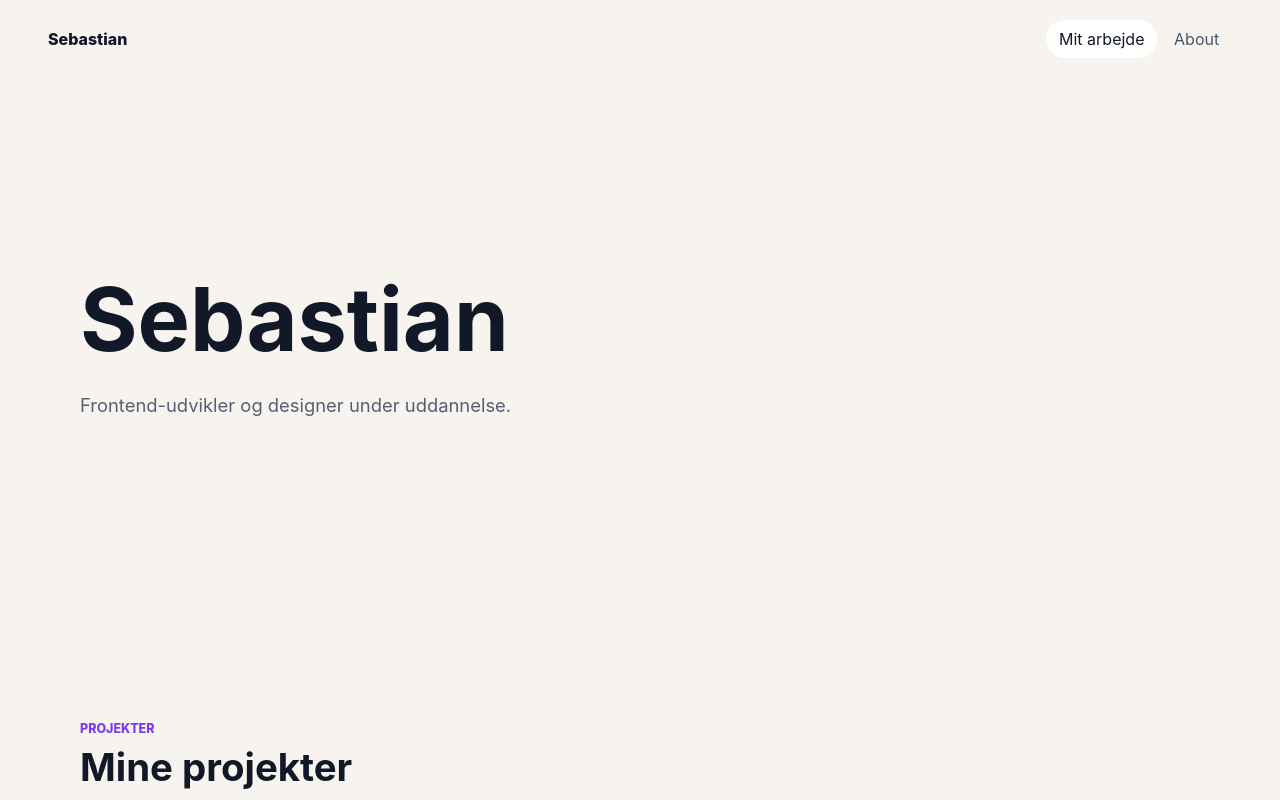
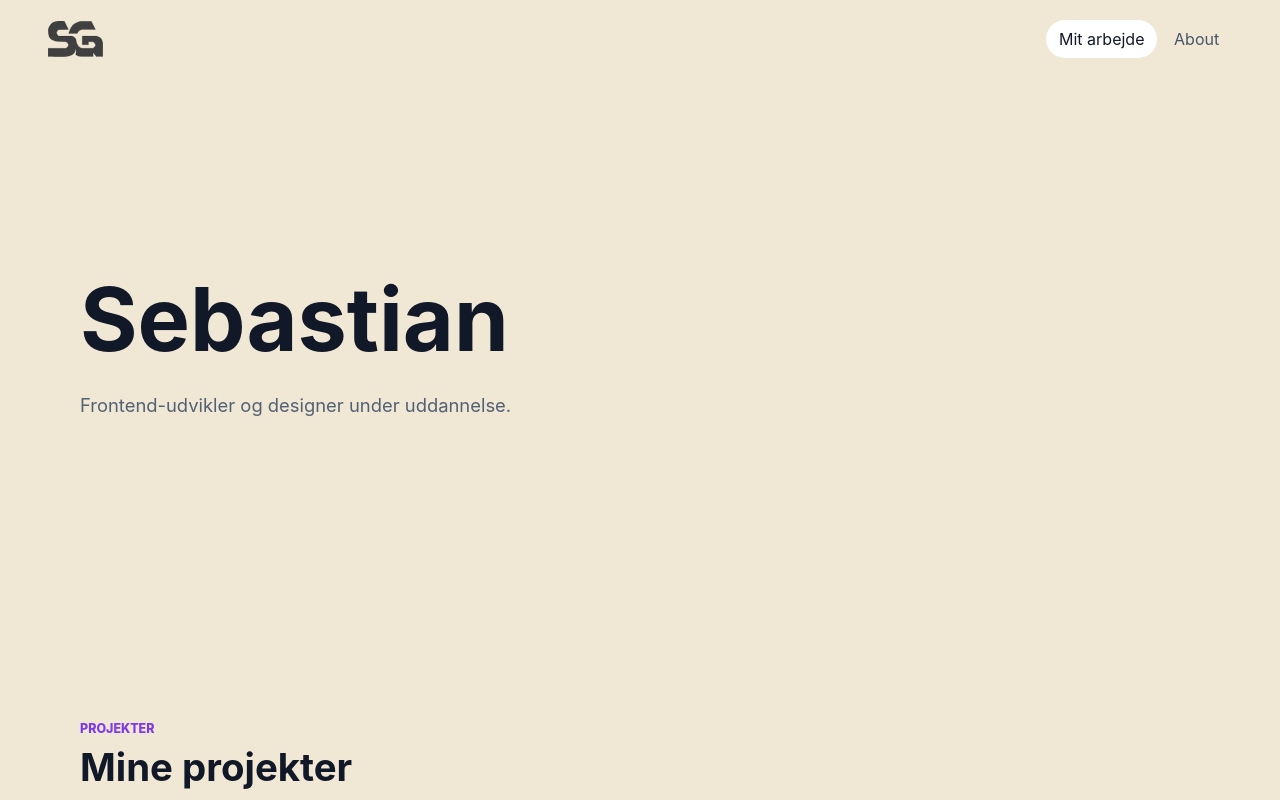
Before and after one commit to Sebbbenator/sebbbenator.github.io, a React (Vite) app: page / in a window 1280 px wide. Shown: the top 800 px of the page. Built offline with nearby package versions, Linux system fonts and the light colour scheme.

Commit message:
tilføjet logo

```diff
--- a/src/components/Navbar.jsx
+++ b/src/components/Navbar.jsx
@@ -27,7 +27,11 @@
   return (
     <header className={`site-header${scrolled ? " scrolled" : ""}`}>
       <NavLink className="brand" to="/">
-        Sebastian
+        <img
+          alt="Sebastian"
+          className="brand-logo"
+          src={`${import.meta.env.BASE_URL}logo.svg`}
+        />
       </NavLink>
 
       <nav className="site-nav" aria-label="Primær navigation">
--- a/src/css/base.css
+++ b/src/css/base.css
@@ -2,7 +2,7 @@
   font-family: Inter, ui-sans-serif, system-ui, -apple-system, BlinkMacSystemFont,
     "Segoe UI", sans-serif;
 
-  --color-bg: #f7f4ef;
+  --color-bg: #f0e7d5;
   --color-text: #1d2430;
   --color-heading: #111827;
   --color-body: #526173;
--- a/src/css/components/footer.css
+++ b/src/css/components/footer.css
@@ -29,6 +29,7 @@
   max-width: 220px;
   max-height: 140px;
   width: auto;
+  filter: brightness(0) invert(1);
 }
 
 .footer-year {
--- a/src/css/components/navbar.css
+++ b/src/css/components/navbar.css
@@ -20,14 +20,18 @@
 }
 
 .brand {
-  color: var(--color-heading);
-  font-weight: 800;
-  text-decoration: none;
-  transition: color 0.25s ease;
+  display: inline-flex;
+  align-items: center;
 }
 
-.site-header.scrolled .brand {
-  color: var(--color-footer-text);
+.brand-logo {
+  height: 2.25rem;
+  width: auto;
+  transition: filter 0.25s ease;
+}
+
+.site-header.scrolled .brand-logo {
+  filter: brightness(0) invert(1);
 }
 
 .site-nav {
```
Also changed, not shown: public/logo.svg (added).
